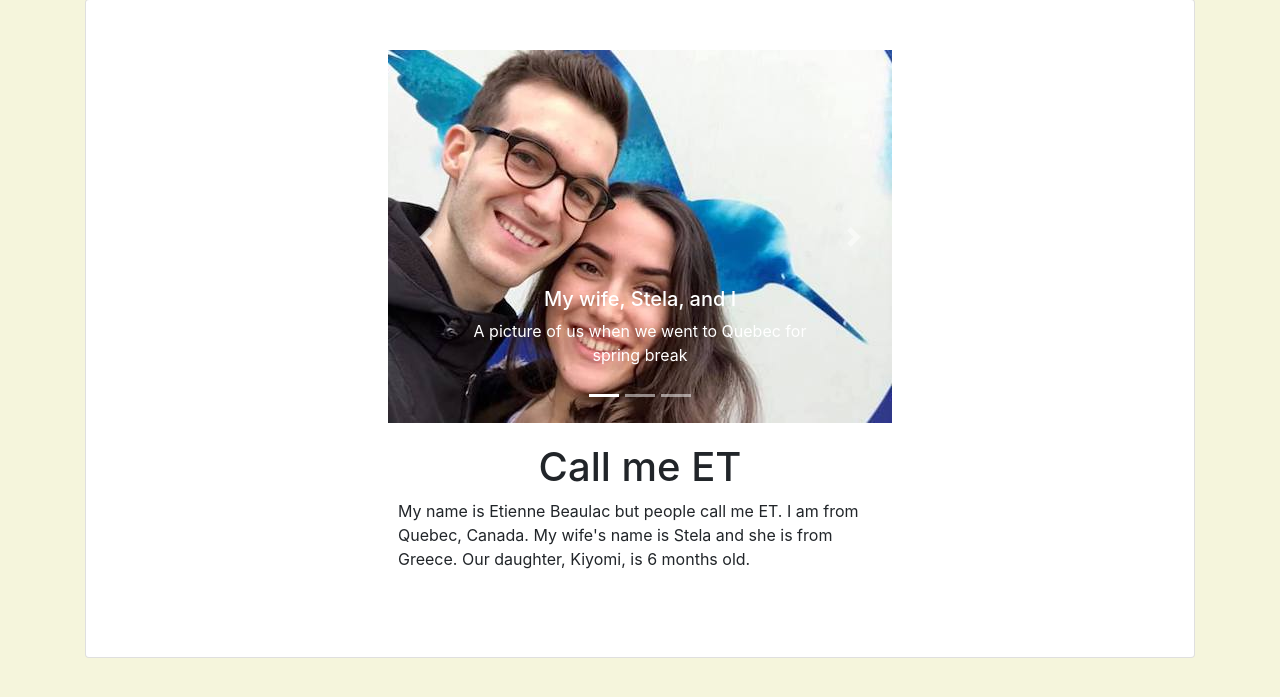
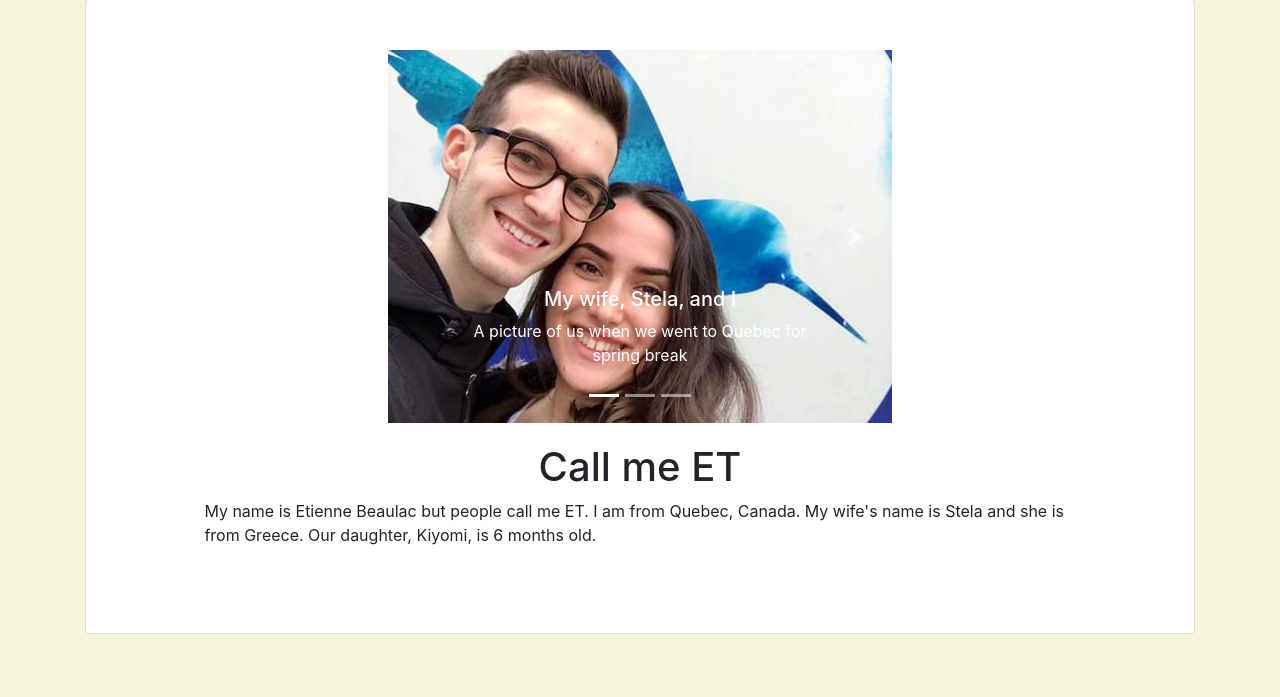
Before and after one commit to EtienneBBeaulac/cs_313, a PHP site: page / in a window 1280 px wide. Shown: the part 82-779 px from the top of the page. Run offline with PHP 8.4, Linux system fonts and the light colour scheme.

Commit message:
add text

```diff
--- a/web/style.css
+++ b/web/style.css
@@ -9,7 +9,7 @@
 }
 
 .main-text {
-  padding: 0px 25%;
+  padding: 0px 5%;
 }
 
 .main-container {
```
